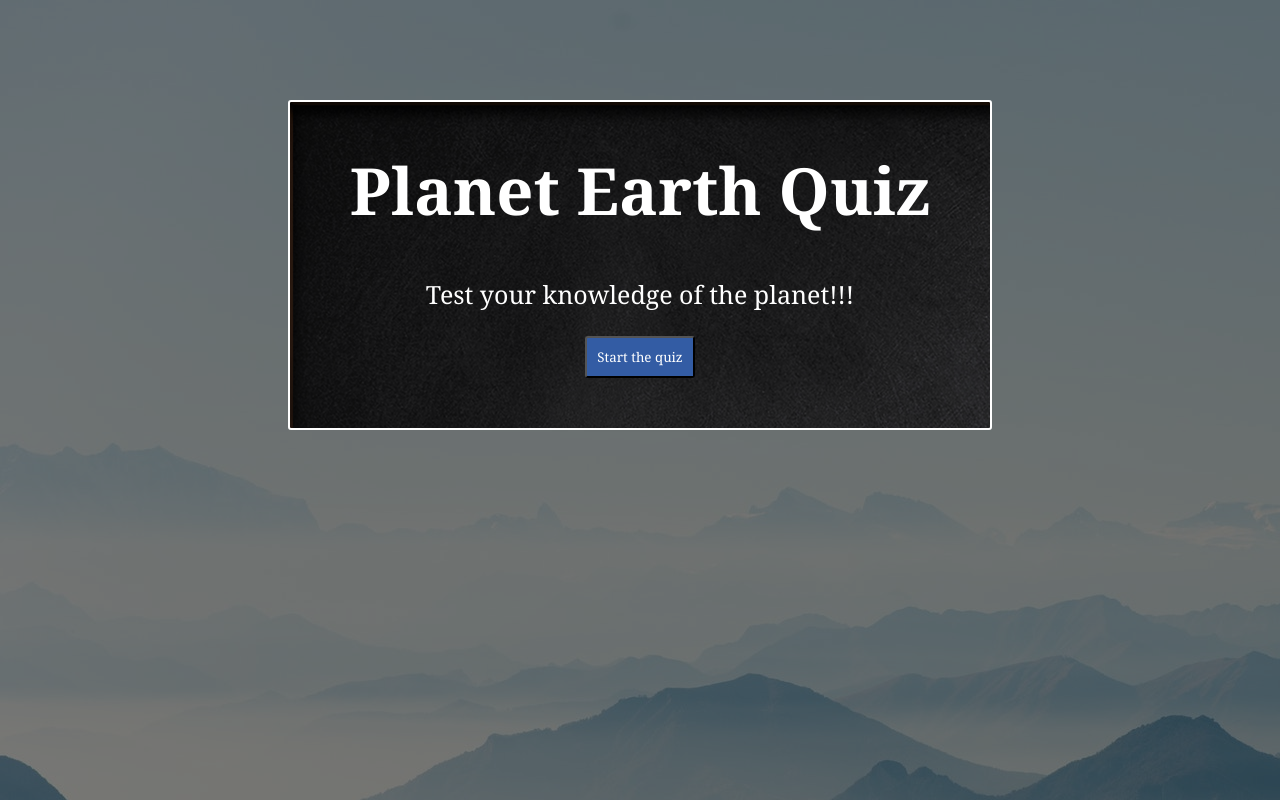
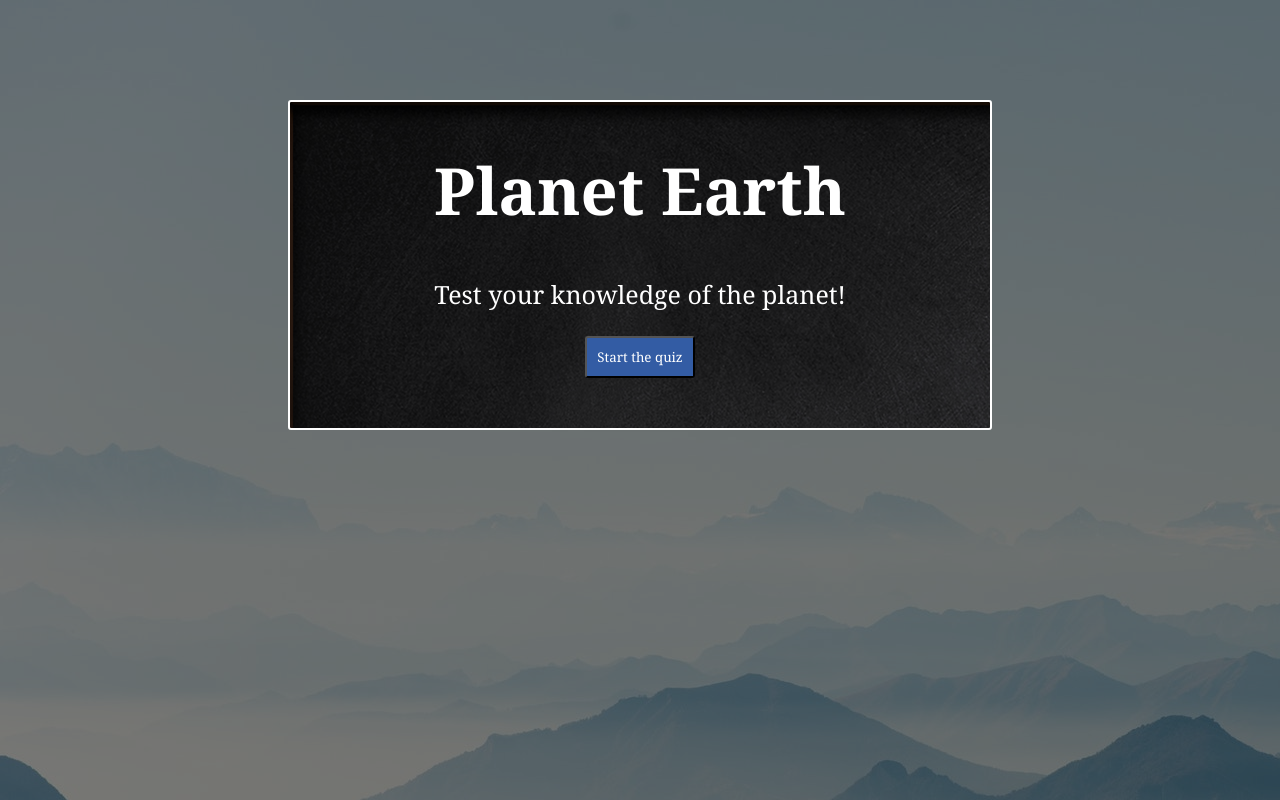
Before and after one commit to cjhawk7/earthquiz, a plain HTML site: page index.html in a window 1280 px wide. Drawn offline with nearby package versions, Linux system fonts and the light colour scheme.

Commit message:
changed title

```diff
--- a/index.html
+++ b/index.html
@@ -11,8 +11,8 @@
 <body>
     <div class="container">
         <div class="intro js-page">
-            <h1>Planet Earth Quiz</h1>
-            <p>Test your knowledge of the planet!!!</p>
+            <h1>Planet Earth</h1>
+            <p>Test your knowledge of the planet!</p>
             <button type="button" class="js-start-btn">Start the quiz</button>
         </div>
         <div class="question js-page hidden">
@@ -39,7 +39,7 @@
         </div>
         <div class="feedback js-page hidden">
             <div class="right hidden">
-                <p> Good Job!</p>
+                <p>Good Job!</p>
             </div>
             <div class="wrong hidden">
                 <p> That was the wrong answer! </p>
```
